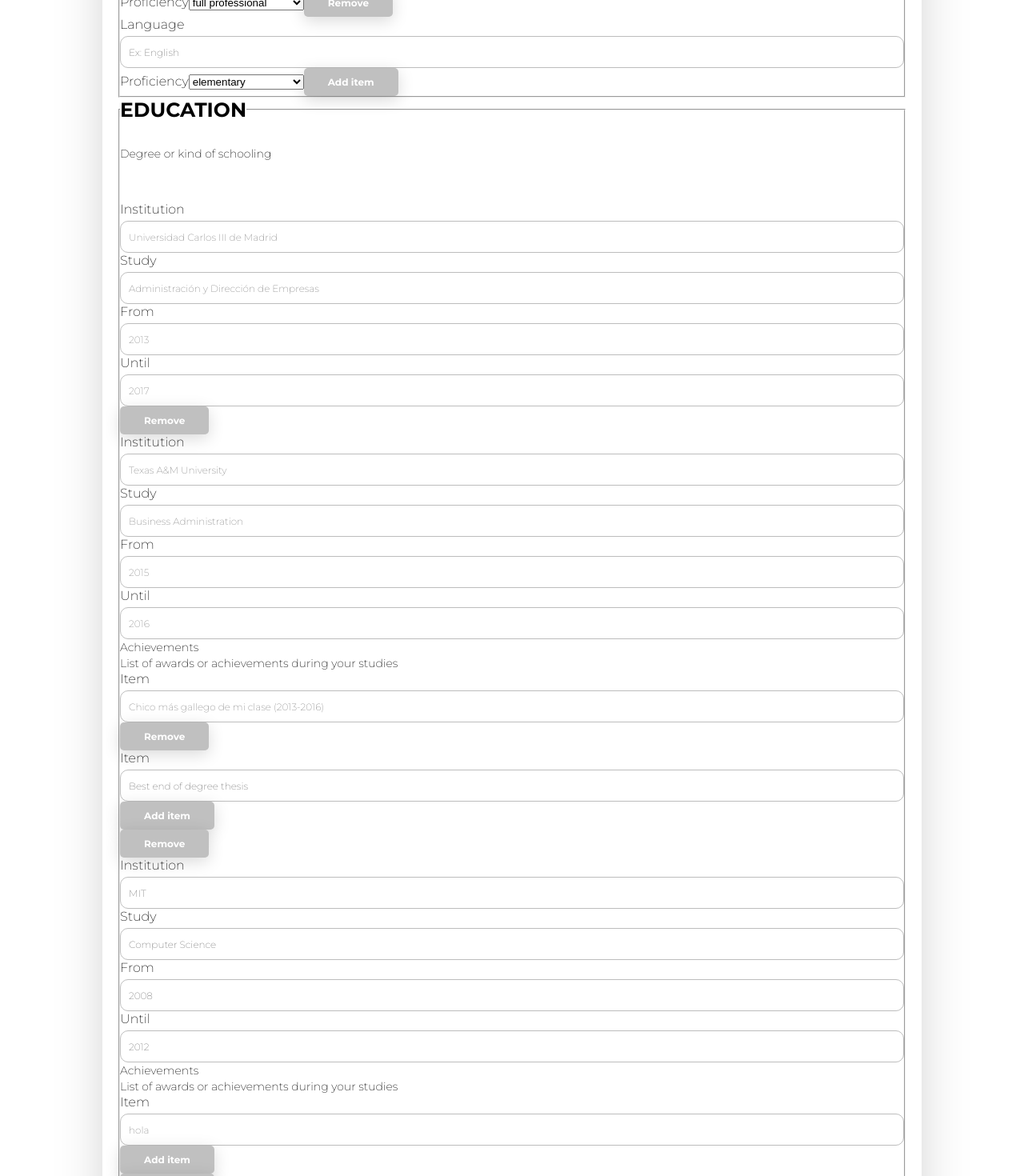
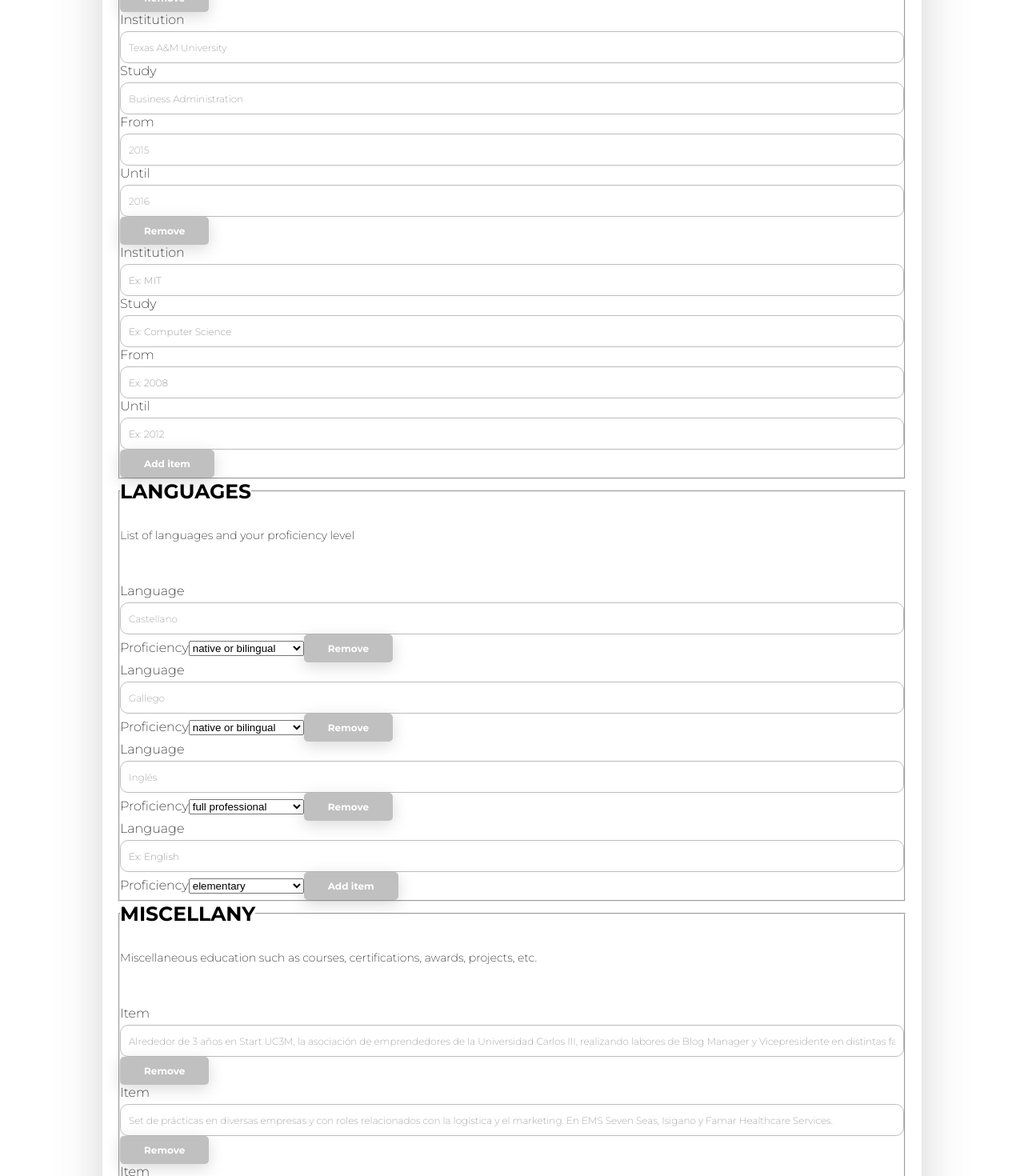
Before and after one commit to sayheylaura/manfred-awesomic-cv, a React (Create React App) app: page /#/ in a window 1280 px wide. Shown: the part 880-2350 px from the top of the page at 80% size. Built offline with nearby package versions, Linux system fonts and the light colour scheme.

Commit message:
Fix conflicts

```diff
--- a/src/App.js
+++ b/src/App.js
@@ -17,7 +17,6 @@ class App extends Component {
       studyDefault: "",
       fromEdDefault: "",
       untilEdDefault: "",
-      achievementDefault: "hola",
       languageDefault: "",
       proficiencyDefault: "elementary",
       miscEdDefault: "",
@@ -310,7 +309,6 @@ class App extends Component {
       studyDefault,
       fromEdDefault,
       untilEdDefault,
-      achievementDefault,
       languageDefault,
       proficiencyDefault,
       miscEdDefault,
@@ -326,7 +324,6 @@ class App extends Component {
           studyDefault={studyDefault}
           fromEdDefault={fromEdDefault}
           untilEdDefault={untilEdDefault}
-          achievementDefault={achievementDefault}
           languageDefault={languageDefault}
           proficiencyDefault={proficiencyDefault}
           miscEdDefault={miscEdDefault}
--- a/src/components/Form/index.js
+++ b/src/components/Form/index.js
@@ -13,7 +13,6 @@ class Form extends Component {
       studyDefault,
       fromEdDefault,
       untilEdDefault,
-      achievementDefault,
       languageDefault,
       proficiencyDefault,
       miscEdDefault,
@@ -45,6 +44,18 @@ class Form extends Component {
           asterisk (*) are compulsory. You can add or remove the fields.
         </p>
 
+        <FormEducation
+          education={education}
+          institutionDefault={institutionDefault}
+          studyDefault={studyDefault}
+          fromEdDefault={fromEdDefault}
+          untilEdDefault={untilEdDefault}
+          handleDefaultInputChange={handleDefaultInputChange}
+          handleAddEducationItem={handleAddEducationItem}
+          handleRemoveEducationItem={handleRemoveEducationItem}
+          handleEducationChange={handleEducationChange}
+        />
+
         <FormLanguages
           languages={languages}
           languageDefault={languageDefault}
@@ -53,19 +64,6 @@ class Form extends Component {
           handleAddLanguageItem={handleAddLanguageItem}
           handleRemoveLanguageItem={handleRemoveLanguageItem}
           handleLanguageChange={handleLanguageChange}
-        />
-
-        <FormEducation
-          education={education}
-          institutionDefault={institutionDefault}
-          studyDefault={studyDefault}
-          fromEdDefault={fromEdDefault}
-          untilEdDefault={untilEdDefault}
-          achievementDefault={achievementDefault}
-          handleDefaultInputChange={handleDefaultInputChange}
-          handleAddEducationItem={handleAddEducationItem}
-          handleRemoveEducationItem={handleRemoveEducationItem}
-          handleEducationChange={handleEducationChange}
         />
 
         <FormMiscEducation
@@ -97,7 +95,6 @@ Form.propTypes = {
   studyDefault: PropTypes.string.isRequired,
   fromEdDefault: PropTypes.string.isRequired,
   untilEdDefault: PropTypes.string.isRequired,
-  achievementDefault: PropTypes.string.isRequired,
   languageDefault: PropTypes.string.isRequired,
   proficiencyDefault: PropTypes.string.isRequired,
   miscEdDefault: PropTypes.string.isRequired,
--- a/src/components/FormEducation/index.js
+++ b/src/components/FormEducation/index.js
@@ -12,12 +12,10 @@ class FormEducation extends Component {
       studyDefault,
       fromEdDefault,
       untilEdDefault,
-      achievementDefault,
       handleDefaultInputChange,
       handleAddEducationItem,
       handleRemoveEducationItem,
       handleEducationChange,
-      handleAddAchievementItem
     } = this.props;
     return (
       <fieldset className="form__education">
@@ -44,7 +42,7 @@ class FormEducation extends Component {
             inputType="text"
             inputName="institutionDefault"
             inputValue={institutionDefault}
-            example="MIT"
+            example="Ex: MIT"
             handleInputChange={handleDefaultInputChange}
           />
 
@@ -54,7 +52,7 @@ class FormEducation extends Component {
             inputType="text"
             inputName="studyDefault"
             inputValue={studyDefault}
-            example="Computer Science"
+            example="Ex: Computer Science"
             handleInputChange={handleDefaultInputChange}
           />
 
@@ -64,7 +62,7 @@ class FormEducation extends Component {
             inputType="text"
             inputName="fromEdDefault"
             inputValue={fromEdDefault}
-            example="2008"
+            example="Ex: 2008"
             handleInputChange={handleDefaultInputChange}
           />
 
@@ -74,32 +72,9 @@ class FormEducation extends Component {
             inputType="text"
             inputName="untilEdDefault"
             inputValue={untilEdDefault}
-            example="2012"
+            example="Ex: 2012"
             handleInputChange={handleDefaultInputChange}
           />
-
-          <div>
-            <p>Achievements</p>
-            <p>List of awards or achievements during your studies</p>
-
-            <FormInput
-              labelContent="Item"
-              styles="form__input"
-              inputType="text"
-              inputName="achievement"
-              inputValue={achievementDefault}
-              example="Best end of degree thesis"
-              handleInputChange={handleDefaultInputChange}
-            />
-
-            <Button
-              buttonType="button"
-              styles="add-btn"
-              handleButtonClick={handleAddAchievementItem}
-            >
-              Add item
-          </Button>
-          </div>
 
           <Button
             buttonType="button"
@@ -120,7 +95,6 @@ FormEducation.propTypes = {
   studyDefault: PropTypes.string.isRequired,
   fromEdDefault: PropTypes.string.isRequired,
   untilEdDefault: PropTypes.string.isRequired,
-  achievementDefault: PropTypes.string.isRequired,
   handleDefaultInputChange: PropTypes.func.isRequired,
   handleAddEducationItem: PropTypes.func.isRequired,
   handleRemoveEducationItem: PropTypes.func.isRequired,
--- a/src/components/FormEducationItem/index.js
+++ b/src/components/FormEducationItem/index.js
@@ -2,7 +2,6 @@ import React, { Component } from "react";
 import PropTypes from "prop-types";
 import FormInput from "../FormInput";
 import Button from "../Button";
-import FormAchievements from "../FormAchievements";
 
 class FormEducationItem extends Component {
   constructor(props) {
@@ -24,7 +23,7 @@ class FormEducationItem extends Component {
   }
 
   render() {
-    const { institution, study, from, until, achievements } = this.props.item;
+    const { institution, study, from, until } = this.props.item;
     return (
       <div>
         <FormInput
@@ -33,7 +32,7 @@ class FormEducationItem extends Component {
           inputType="text"
           inputName="institution"
           inputValue={institution}
-          example="MIT"
+          example="Ex: MIT"
           handleInputChange={this.handleInputChange}
         />
 
@@ -43,7 +42,7 @@ class FormEducationItem extends Component {
           inputType="text"
           inputName="study"
           inputValue={study}
-          example="Computer Science"
+          example="Ex: Computer Science"
           handleInputChange={this.handleInputChange}
         />
 
@@ -53,7 +52,7 @@ class FormEducationItem extends Component {
           inputType="text"
           inputName="from"
           inputValue={from}
-          example="2008"
+          example="Ex: 2008"
           handleInputChange={this.handleInputChange}
         />
 
@@ -63,13 +62,9 @@ class FormEducationItem extends Component {
           inputType="text"
           inputName="until"
           inputValue={until}
-          example="2012"
+          example="Ex: 2012"
           handleInputChange={this.handleInputChange}
         />
-
-        {achievements && achievements.length && (
-          <FormAchievements achievements={achievements} />
-        )}
 
         <Button
           buttonType="button"
--- a/src/components/Main/index.js
+++ b/src/components/Main/index.js
@@ -40,7 +40,6 @@ class Main extends Component {
       studyDefault,
       fromEdDefault,
       untilEdDefault,
-      achievementDefault,
       languageDefault,
       proficiencyDefault,
       miscEdDefault,
@@ -93,7 +92,6 @@ class Main extends Component {
                   studyDefault={studyDefault}
                   fromEdDefault={fromEdDefault}
                   untilEdDefault={untilEdDefault}
-                  achievementDefault={achievementDefault}
                   languageDefault={languageDefault}
                   proficiencyDefault={proficiencyDefault}
                   miscEdDefault={miscEdDefault}
@@ -140,7 +138,6 @@ Main.propTypes = {
   studyDefault: PropTypes.string.isRequired,
   fromEdDefault: PropTypes.string.isRequired,
   untilEdDefault: PropTypes.string.isRequired,
-  achievementDefault: PropTypes.string.isRequired,
   languageDefault: PropTypes.string.isRequired,
   proficiencyDefault: PropTypes.string.isRequired,
   miscEdDefault: PropTypes.string.isRequired,
```
